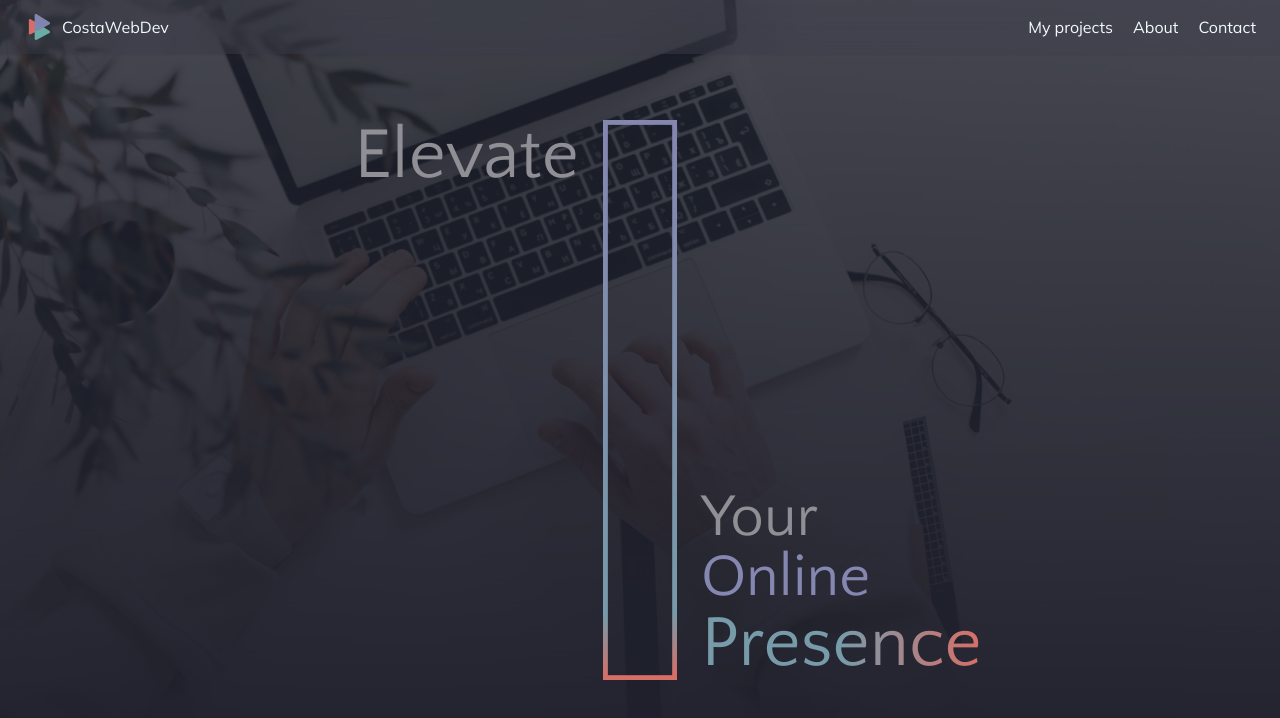
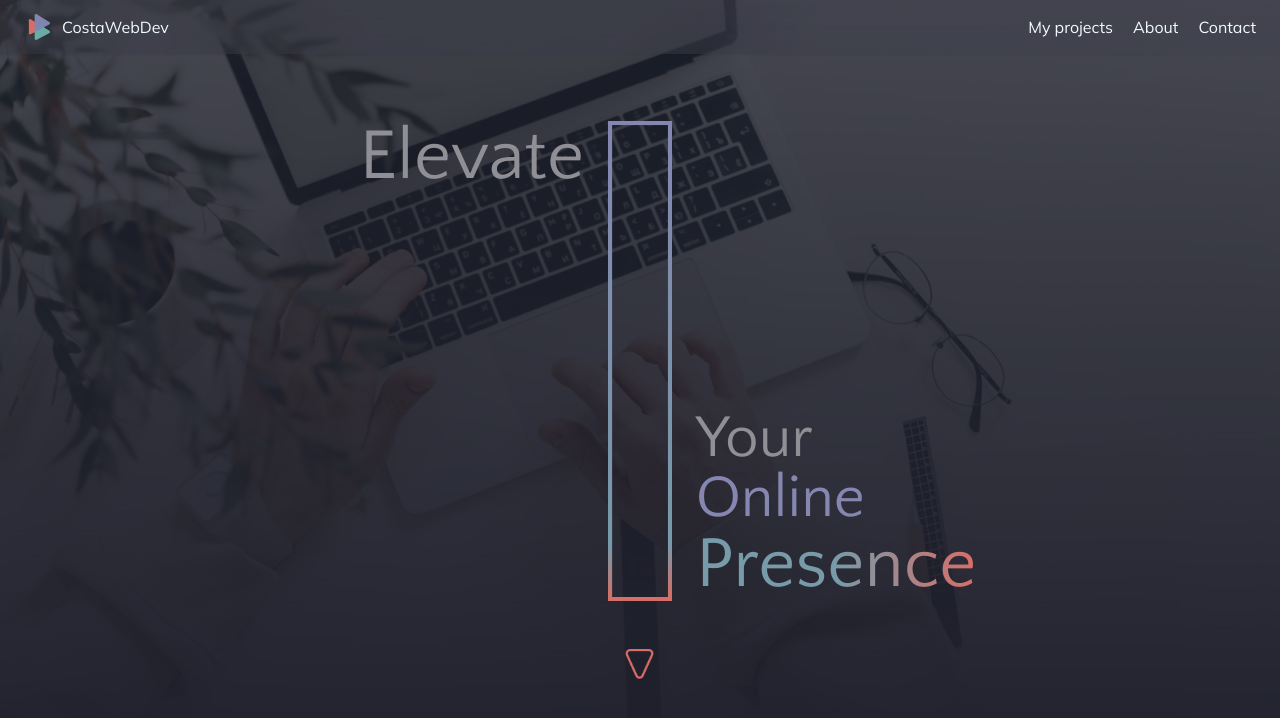
Before and after one commit to ConstantinIlisescu/costa-web-dev, a Next.js app: page / in a window 1280 px wide. Shown: the top 718 px of the page. Built offline with nearby package versions, Linux system fonts and the light colour scheme.

Commit message:
Hero section updates

```diff
--- a/app/globals.css
+++ b/app/globals.css
@@ -67,4 +67,20 @@ h6 {
   .hero-text-box-width {
     @apply min-w-36 sm:min-w-48 md:min-w-72;
   }
+
+  .screen-container {
+    @apply h-screen w-screen landscape:h-[500px] landscape:sm:h-screen;
+  }
+
+  .absolute-full-screen-image {
+    @apply absolute h-[100%] w-[100%] object-cover top-0 left-0 z-10;
+  }
+
+  .large-hero-text-size {
+    @apply text-4xl sm:text-5xl md:text-7xl;
+  }
+
+  .hero-text-size {
+    @apply text-4xl sm:text-5xl md:text-6xl;
+  }
 }
--- a/components/HomeHero.tsx
+++ b/components/HomeHero.tsx
@@ -1,38 +1,47 @@
 import Image from "next/image";
+import SectionOverlay from "./SectionOverlay";
 
 const HomeHero = () => {
   return (
-    <section id="home" className="relative h-screen w-screen">
+    <section id="home" className="relative screen-container">
       <Image
         src="/hero-image.png"
         alt="Hands typing on a laptop situated on a desk pictured from above."
         width={1920}
         height={1080}
-        className="absolute h-screen w-screen object-cover top-0 left-0 fade-img-bottom z-10"
+        className="absolute-full-screen-image fade-img-bottom"
       />
-      <span className="absolute top-0 bottom-0 w-full h-full bg-black-300/80 z-20"></span>
-      <div className="absolute inset-0 z-20 flex items-center justify-center text-white">
+      <SectionOverlay />
+      <div className="absolute inset-0 z-30 flex items-center justify-center text-white">
+        <div className="flex flex-col items-center justify-center gap-12">
           <div className="flex gap-6">
-          <h2 className="text-gray text-4xl sm:text-5xl md:text-7xl z-30 hero-text-box-width text-right">
+            <h2 className="text-gray large-hero-text-size hero-text-box-width text-right">
               Elevate
             </h2>
+            <div className="flex flex-col items-center justify-center gap-8">
               <Image
                 src="/hero-rectangle.png"
                 alt="A colorful rectangle"
                 width={77}
                 height={583}
-            className="h-[70vh] w-10 md:w-full"
+                className="h-[60vh] w-10 md:w-full"
               />
+            </div>
             <div className="flex flex-col items-baseline justify-end hero-text-box-width">
-            <h2 className="text-gray text-4xl sm:text-5xl md:text-6xl z-30">
-              Your
-            </h2>
-            <h2 className="text-purple text-4xl sm:text-5xl md:text-6xl z-30">
-              Online
-            </h2>
-            <h2 className="gradient-neptune text-4xl sm:text-5xl md:text-7xl z-30">
+              <h2 className="text-gray hero-text-size">Your</h2>
+              <h2 className="text-purple hero-text-size">Online</h2>
+              <h2 className="gradient-neptune large-hero-text-size">
                 Presence
               </h2>
+            </div>
+          </div>
+          <div>
+            <Image
+              src="/arrow.png"
+              alt="An arrow pointing to the bottom"
+              width={29}
+              height={40}
+            />
           </div>
         </div>
       </div>
--- a/components/Navbar.tsx
+++ b/components/Navbar.tsx
@@ -4,7 +4,7 @@ import Image from "next/image";
 
 const Navbar = () => {
   return (
-    <header className="px-6 py-3 shadow-sm absolute w-full z-30 bg-black-100/20 backdrop-blur-2xl">
+    <header className="px-6 py-3 shadow-sm absolute w-full z-50 bg-black-100/20 backdrop-blur-2xl">
       <nav className="flex justify-between items-center">
         <Link href="#home" className="flex items-center gap-2 link-hover">
           <Image src="/main-logo.png" alt="logo" width={30} height={30} />
--- /dev/null
+++ b/components/SectionOverlay.tsx
@@ -0,0 +1,9 @@
+import React from "react";
+
+const SectionOverlay = () => {
+  return (
+    <span className="absolute top-0 bottom-0 w-full h-full bg-black-300/80 z-20"></span>
+  );
+};
+
+export default SectionOverlay;
```
Lines whose indentation alone changed are shown as unchanged.
